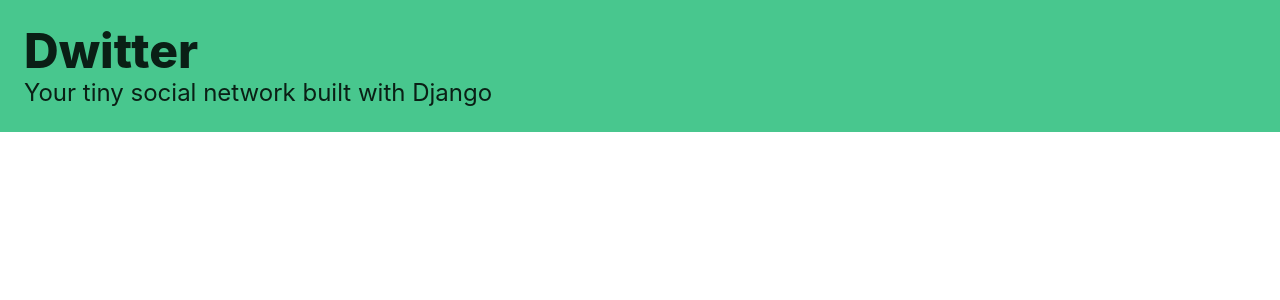
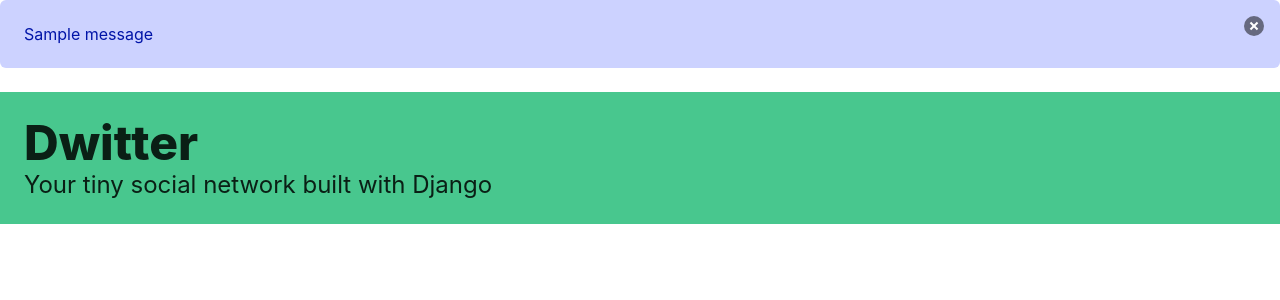
Before and after one commit to amirqa1381/dwitter, a Django app: page / in a window 1280 px wide. Shown: the top 300 px of the page. Run offline with Django 5.2, Linux system fonts and the light colour scheme; tables that the repository leaves empty hold one stand-in row (values such as "Sample post"); one stand-in notice (Sample message) is shown.

Commit message:
Added the message part for notif to the user that the dweet has saved or not

```diff
--- a/templates/base.html
+++ b/templates/base.html
@@ -10,6 +10,15 @@
     <title>{% block title %}{% endblock title %}</title>
 </head>
 <body>
+{% if messages %}
+    {% for message in messages %}
+        <div class="notification is-link is-light">
+            <button class="delete"></button>
+            {{ message }}
+        </div>
+    {% endfor %}
+
+{% endif %}
 <section class="hero is-small is-success mb-4">
     <div class="hero-body">
         <h1 class="title is-1">Dwitter</h1>
@@ -21,5 +30,16 @@
     <div class="columns">{% block content %} {% endblock content %}</div>
 </div>
 </div>
+<script>
+    document.addEventListener('DOMContentLoaded', () => {
+        (document.querySelectorAll('.notification .delete') || []).forEach(($delete) => {
+            const $notification = $delete.parentNode;
+
+            $delete.addEventListener('click', () => {
+                $notification.parentNode.removeChild($notification);
+            });
+        });
+    });
+</script>
 </body>
 </html>
```
